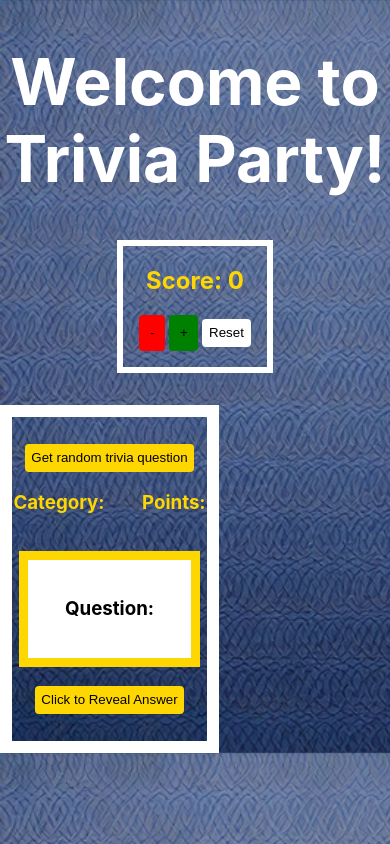
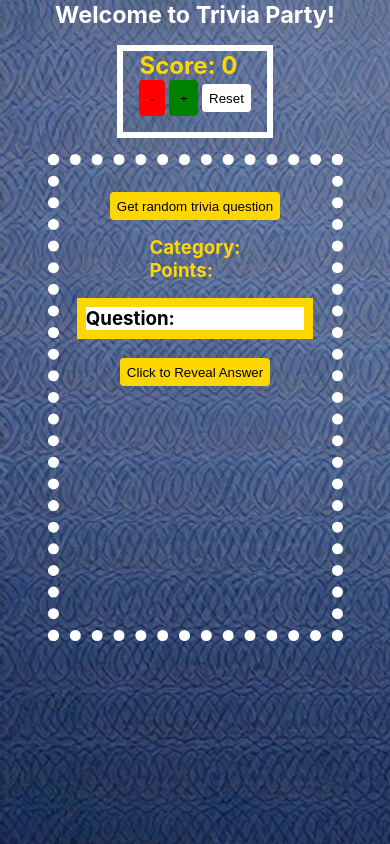
Before and after one commit to cmorela80525/w10d3, a React (Create React App) app: page / in a window 390 px wide. Built offline with nearby package versions, Linux system fonts and the light colour scheme; no server answers; the HTML template or start-up script is replaced by a standard one.

Commit message:
edit layout, make responsive

```diff
--- a/src/App.css
+++ b/src/App.css
@@ -1,15 +1,23 @@
-body {
-  text-align: center;
+* {
+  margin: 0;
+  padding: 0;
+}
+
+.App {
+  /* text-align: center; */
   background-image: url("/src/assets/blue-background.jpg");
   background-size: cover;
-  display: flex;
-  justify-content: center;
+  width: 100vw;
+  height: 100vh;
+   display: flex;
+  flex-direction: column;
+  align-items:center;
 }
 
-.container {
-  margin-top: 2em;
-  border: .8em solid white;
-  width: 50vw;
+.board-container {
+  border: .7em dotted white;
+  width: 70%;
+  height: 55%;
   display: flex;
   flex-direction: column;
   align-items:center;
@@ -17,7 +25,7 @@ body {
 
 h1 {
   color:white;
-  font-size:4em;
+  font-size: 6vw;
 }
 
 h2 {
@@ -28,33 +36,25 @@ h3 {
   color: gold;
 }
 
-#score {
-    display:inline-block;
-    padding: 0 1em 1em 1em; /*top right bottom left*/
+#score-container {
+    margin-top: 1em;
+    margin-bottom: 1em;
+    padding: 0 1em 1em 1em;
     border:.4em solid white;
 }
 
 .category-points {
-  display: flex;
-  flex-direction:row;
-  justify-content: space-between;
+  margin-top: 1em;
+  margin-bottom: 1em;
 }
 
-.category {
-  margin-right: 2em;
-}
-
-#question {
+.text-box {
   background-color:white;
   color:black;
-  padding:2em;
+  /* padding:2em; */
   border: .5em solid gold;
-}
-
-#answer {
-  background-color:white;
-  color:black;
-  padding:1em;
+  width: 80%;
+  margin-bottom: 1em;
 }
 
 .increase-btn {
@@ -96,3 +96,14 @@ h3 {
   padding: .5em;
   margin-bottom:2em;
 }
+
+
+/* larger screens */
+
+@media(min-width: 669px) {
+
+  .text-box {
+    padding: 2em;
+  }
+
+}
--- a/src/components/GetQuestion.js
+++ b/src/components/GetQuestion.js
@@ -32,13 +32,13 @@ function handleAnswerClick() {
 
 if(answerClicked === false) {
   return (
-    <div className='container'>
+    <div className='board-container'>
       <button id="get-question" onClick={handleQuestionClick}>Get random trivia question</button>
       <div className='category-points'>
-        <h3 className='category'>Category: {triviaData.category?.title}</h3>
+        <h3>Category: {triviaData.category?.title}</h3>
         <h3>Points: {triviaData.value}</h3>
       </div>
-      <h3 id='question'>Question: {triviaData.question}</h3>
+      <h3 className='text-box'>Question: {triviaData.question}</h3>
       <button className="answer-btn" onClick={handleAnswerClick}>Click to Reveal Answer</button>
     </div>
   )
@@ -47,13 +47,13 @@ if(answerClicked === false) {
 
 if(answerClicked ) {
  return (
-    <div className='container'>
+    <div className='board-container'>
       <button id="get-question" onClick={handleQuestionClick}>Get random trivia question</button>
       <div className='category-points'>
-        <h3 className='category'>Category: {triviaData.category?.title}</h3>
+      <h3>Category: {triviaData.category?.title}</h3>
         <h3>Points: {triviaData.value}</h3>
       </div>
-      <h3 id='answer'>Answer: {triviaData.answer}</h3>
+      <h3 className='text-box'>Answer: {triviaData.answer}</h3>
 
     </div>
   )
--- a/src/components/ScoreDisplay.js
+++ b/src/components/ScoreDisplay.js
@@ -18,7 +18,7 @@ function resetScore() {
 }
 
     return (
-        <div id='score'>
+        <div id='score-container'>
             <h2>Score: {score} </h2>
             <button className="decrease-btn" onClick={decrementScore}>-</button>
             <button className="increase-btn"onClick={incrementScore}>+</button>
```
